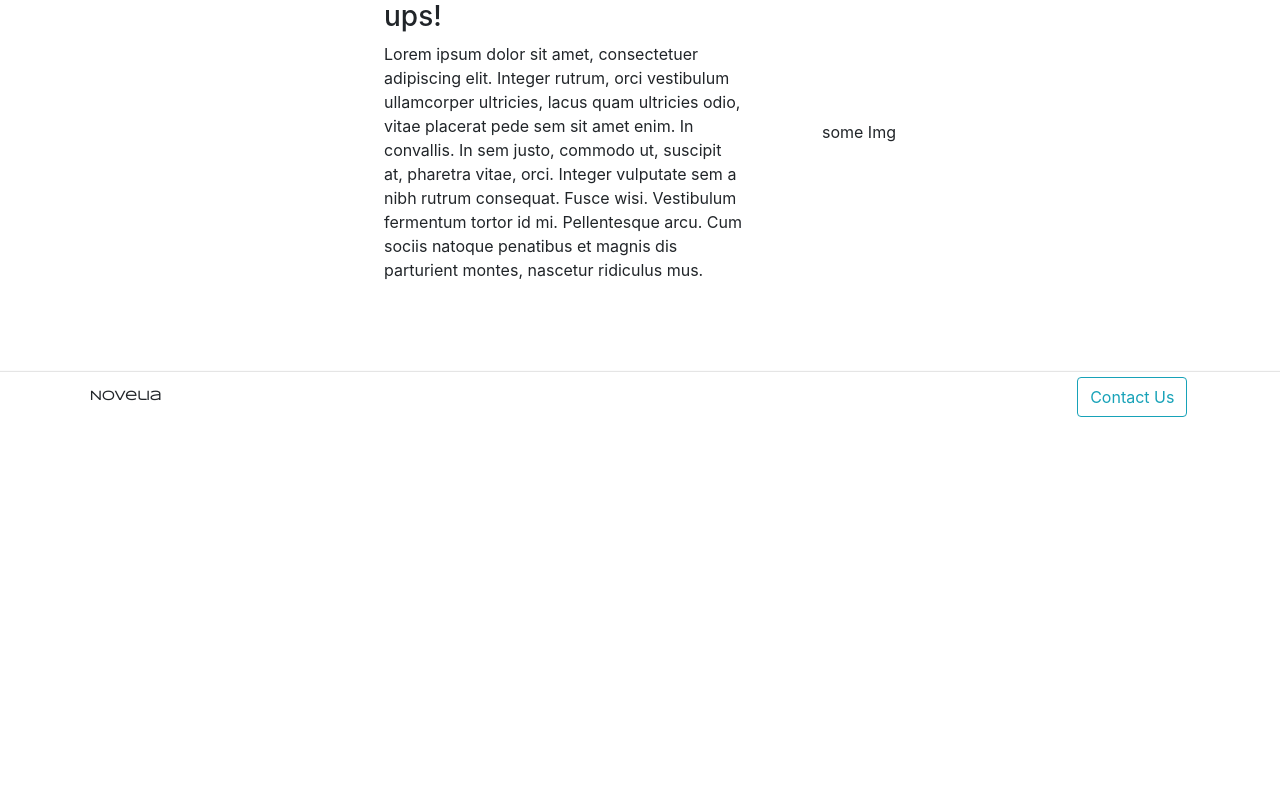
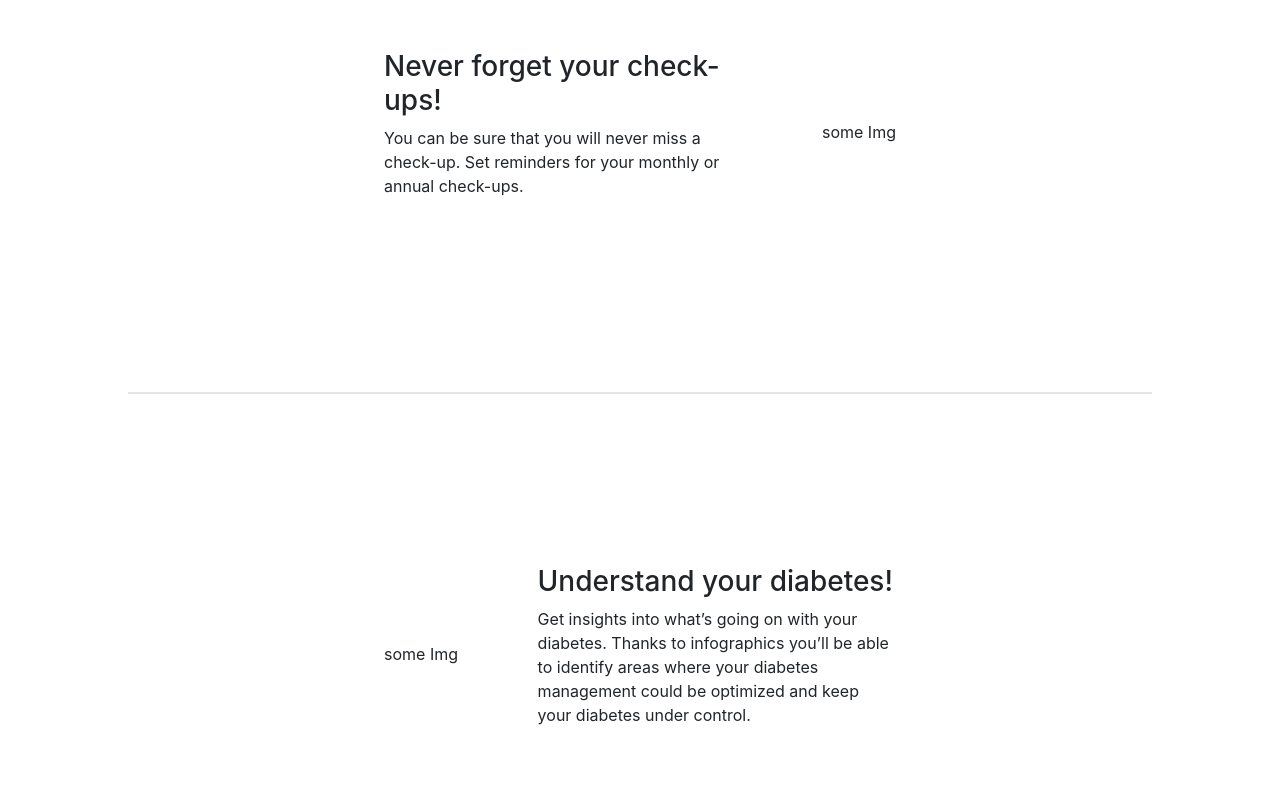
Before and after one commit to EHH2022-Novelio/kidneying-challange, a React (Create React App) app in the folder frontend/: page / in a window 1280 px wide. Shown: the part 888-1680 px from the top of the page. Before the commit the page ends 1310 px from the top, so only its background shows below. Built offline with nearby package versions, Linux system fonts and the light colour scheme.

Commit message:
Add two more sections

```diff
--- a/frontend/src/components/LandingPage/Landing.jsx
+++ b/frontend/src/components/LandingPage/Landing.jsx
@@ -14,12 +14,26 @@ function Landing() {
         <section className='Landing2'>
             <div>
                 <div className='parCont'>
-                    <h3>Never forget your check ups!</h3>
-                    <p>Lorem ipsum dolor sit amet, consectetuer adipiscing elit. Integer rutrum, orci vestibulum ullamcorper ultricies, lacus quam ultricies odio, vitae placerat pede sem sit amet enim. In convallis. In sem justo, commodo ut, suscipit at, pharetra vitae, orci. Integer vulputate sem a nibh rutrum consequat. Fusce wisi. Vestibulum fermentum tortor id mi. Pellentesque arcu. Cum sociis natoque penatibus et magnis dis parturient montes, nascetur ridiculus mus.</p>
+                    <h3>Never forget your check-ups! </h3>
+                    <p>You can be sure that you will never miss a check-up. Set reminders for your monthly or annual check-ups. </p>
                 </div>
                 <div>
                     some Img
                 </div>
+            </div>
+        </section>
+        <hr className='divider'/>
+
+        <section className='Landing2'>
+            <div>
+                <div>
+                    some Img
+                </div>
+                <div className='parCont'>
+                    <h3>Understand your diabetes!</h3>
+                    <p>Get insights into what’s going on with your diabetes. Thanks to infographics you’ll be able to identify areas where your diabetes management could be optimized and keep your diabetes under control.</p>
+                </div>
+
             </div>
         </section>
     </>
```
